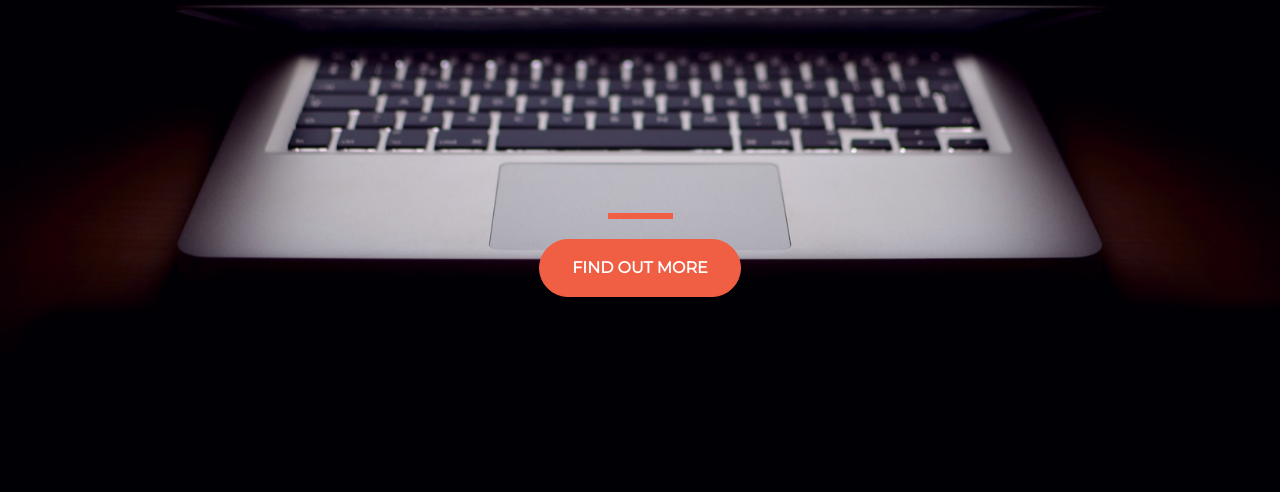
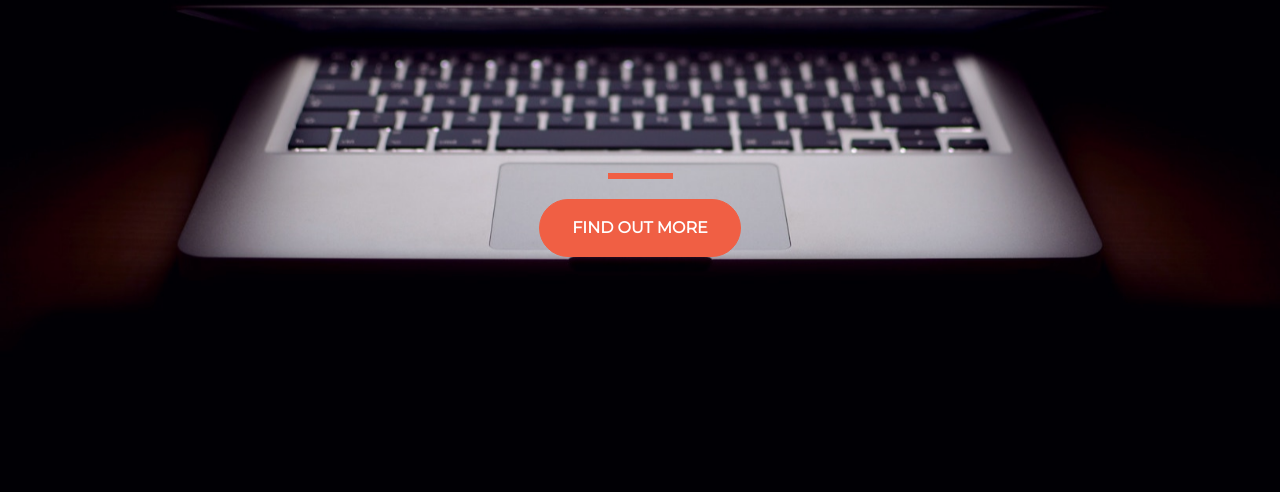
Before and after one commit to radobaychev/radobaychev.github.io, a plain HTML site: page Landing Page/index.html in a window 1280 px wide. Shown: the part 308-800 px from the top of the page. Drawn offline with nearby package versions, Linux system fonts and the light colour scheme.

Commit message:
Update style.css

```diff
--- a/Landing Page/style.css
+++ b/Landing Page/style.css
@@ -17,7 +17,7 @@ h1{
 }
 
 .buffer{
-  height: 15rem;
+  height: 10rem;
 }
 
 .btn{
```
